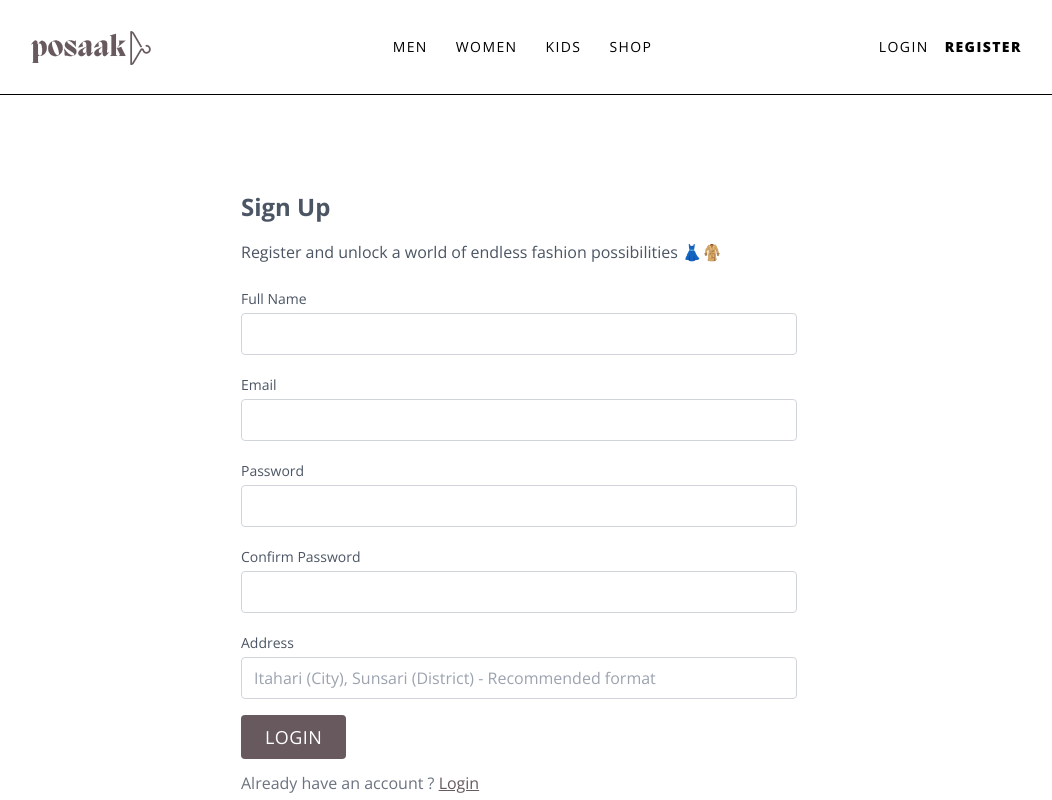
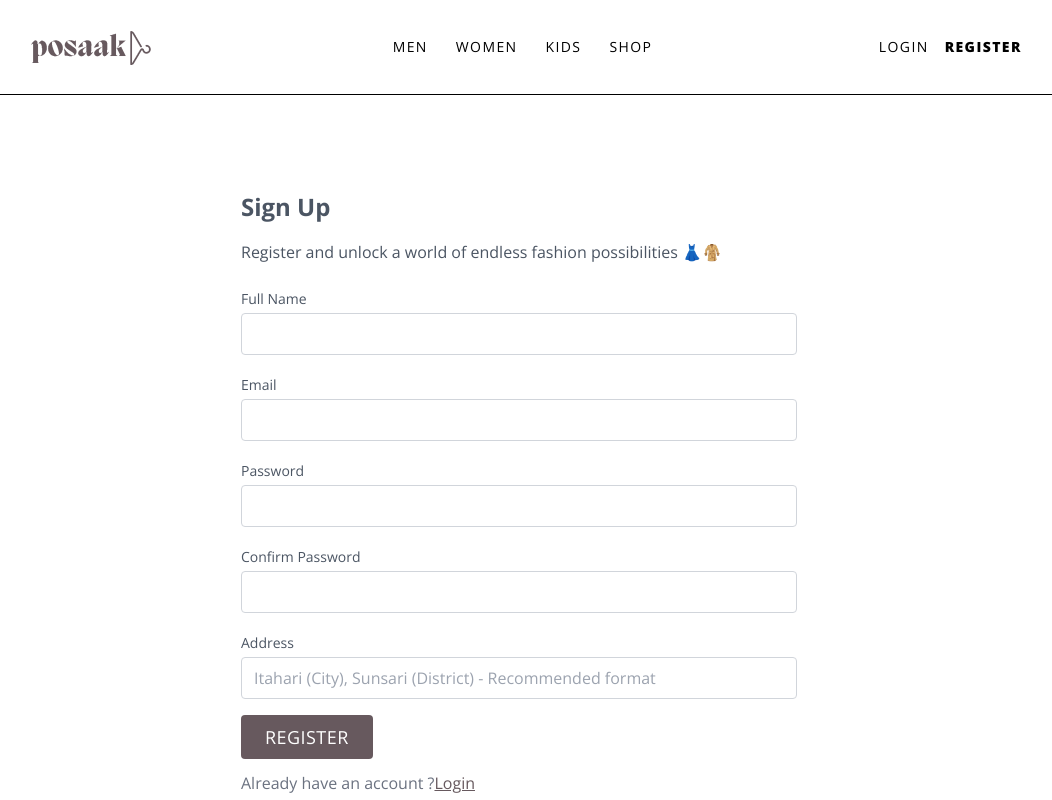
Before and after one commit to nishanbudhathoki2266/posaak, a Next.js app in the folder client/: page /auth/register in a window 1280 px wide. Shown: the top 800 px of the page, without its empty margins (121-1173 px from the left). Built offline with nearby package versions, Linux system fonts and the light colour scheme.

Commit message:
Implemented user registration

```diff
--- a/client/src/pages/auth/login.js
+++ b/client/src/pages/auth/login.js
@@ -24,6 +24,7 @@ function LoginPage() {
       password: values.password,
     });
 
+    setIsLoading(false);
     if (response.status === "success") {
       dispatch(setDetails(response));
       router.push("/");
@@ -31,7 +32,6 @@ function LoginPage() {
     } else {
       toast.error(response.message);
     }
-    setIsLoading(false);
   }
 
   const LoginSchema = Yup.object().shape({
--- a/client/src/pages/auth/register.js
+++ b/client/src/pages/auth/register.js
@@ -1,8 +1,55 @@
 import Button from "@/components/Button";
 import Heading from "@/components/Heading";
+import { Formik, Form, Field } from "formik";
+import * as Yup from "yup";
 import Link from "next/link";
+import FormError from "@/components/FormError";
+import { useRouter } from "next/router";
+import { useState } from "react";
+import { useDispatch } from "react-redux";
+import { register } from "@/utils/api";
+import { setDetails } from "@/redux/reducerSlices/userSlice";
+import { toast } from "react-hot-toast";
 
 function RegisterPage() {
+  const [isLoading, setIsLoading] = useState(false);
+  const router = useRouter();
+  const dispatch = useDispatch();
+
+  async function handleRegister(values) {
+    setIsLoading(true);
+    const response = await register({
+      name: values.fullName,
+      email: values.email,
+      password: values.password,
+      passwordConfirm: values.passwordConfirm,
+      address: values.address,
+    });
+
+    setIsLoading(false);
+    if (response.status === "success") {
+      dispatch(setDetails(response));
+      router.push("/");
+      toast.success("Registered successfully! Welcome.");
+    } else {
+      toast.error(response.message);
+    }
+  }
+
+  // Schema
+  const RegisterSchema = Yup.object().shape({
+    fullName: Yup.string().required("Please enter your full name!"),
+    email: Yup.string()
+      .email("Please enter a valid email")
+      .required("Email is required"),
+    password: Yup.string()
+      .required("Password is required")
+      .min(8, "Password must be at least 8 characters!"),
+    passwordConfirm: Yup.string()
+      .required("You must confirm your password!")
+      .oneOf([Yup.ref("password")], "Both passwords must match!"),
+    address: Yup.string().required("Please enter your address!"),
+  });
   return (
     <section className="text-gray-600 h-auto px-5 py-16">
       <div className="bg-white flex flex-col mx-auto md:w-3/4 lg:w-1/2 w-full p-8">
@@ -10,28 +57,54 @@ function RegisterPage() {
         <p className="leading-relaxed mb-5 text-gray-600">
           Register and unlock a world of endless fashion possibilities 👗🧥
         </p>
-        <form>
+        <Formik
+          initialValues={{
+            fullName: "",
+            email: "",
+            password: "",
+            passwordConfirm: "",
+            address: "",
+          }}
+          validationSchema={RegisterSchema}
+          onSubmit={async (values) => {
+            handleRegister(values);
+          }}
+        >
+          {({ errors, touched }) => (
+            <Form>
               <div className="relative mb-4">
-            <label htmlFor="name" className="leading-7 text-sm text-gray-600">
+                <label
+                  htmlFor="name"
+                  className="leading-7 text-sm text-gray-600"
+                >
                   Full Name
                 </label>
-            <input
+                <Field
                   type="text"
                   id="fullName"
                   name="fullName"
                   className="w-full bg-white rounded border border-gray-300 focus:border-[#67595E] focus:ring-2 focus:ring-[#67595E] text-base outline-none text-gray-700 py-1 px-3 leading-8 transition-colors duration-200 ease-in-out"
                 />
+                <FormError>
+                  {errors.fullName && touched.fullName ? errors.fullName : ""}
+                </FormError>
               </div>
               <div className="relative mb-4">
-            <label htmlFor="name" className="leading-7 text-sm text-gray-600">
+                <label
+                  htmlFor="email"
+                  className="leading-7 text-sm text-gray-600"
+                >
                   Email
                 </label>
-            <input
-              type="text"
-              id="name"
-              name="name"
+                <Field
+                  type="email"
+                  id="email"
+                  name="email"
                   className="w-full bg-white rounded border border-gray-300 focus:border-[#67595E] focus:ring-2 focus:ring-[#67595E] text-base outline-none text-gray-700 py-1 px-3 leading-8 transition-colors duration-200 ease-in-out"
                 />
+                <FormError>
+                  {errors.email && touched.email ? errors.email : ""}
+                </FormError>
               </div>
               <div className="relative mb-4">
                 <label
@@ -40,26 +113,34 @@ function RegisterPage() {
                 >
                   Password
                 </label>
-            <input
+                <Field
                   type="password"
                   id="password"
                   name="password"
                   className="w-full bg-white rounded border border-gray-300 focus:border-[#67595E] focus:ring-2 focus:ring-[#67595E]  text-base outline-none text-gray-700 py-1 px-3 leading-8 transition-colors duration-200 ease-in-out"
                 />
+                <FormError>
+                  {errors.password && touched.password ? errors.password : ""}
+                </FormError>
               </div>
               <div className="relative mb-4">
                 <label
-              htmlFor="password"
+                  htmlFor="passwordConfirm"
                   className="leading-7 text-sm text-gray-600"
                 >
                   Confirm Password
                 </label>
-            <input
+                <Field
                   type="password"
-              id="confirmPassword"
-              name="confirmPassword"
+                  id="passwordConfirm"
+                  name="passwordConfirm"
                   className="w-full bg-white rounded border border-gray-300 focus:border-[#67595E] focus:ring-2 focus:ring-[#67595E]  text-base outline-none text-gray-700 py-1 px-3 leading-8 transition-colors duration-200 ease-in-out"
                 />
+                <FormError>
+                  {errors.passwordConfirm && touched.passwordConfirm
+                    ? errors.passwordConfirm
+                    : ""}
+                </FormError>
               </div>
               <div className="relative mb-4">
                 <label
@@ -68,23 +149,30 @@ function RegisterPage() {
                 >
                   Address
                 </label>
-            <input
+                <Field
                   type="text"
                   placeholder="Itahari (City), Sunsari (District) - Recommended format"
                   id="address"
                   name="address"
                   className="w-full bg-white rounded border border-gray-300 focus:border-[#67595E] focus:ring-2 focus:ring-[#67595E]  text-base outline-none text-gray-700 py-1 px-3 leading-8 transition-colors duration-200 ease-in-out"
                 />
+                <FormError>
+                  {errors.address && touched.address ? errors.address : ""}
+                </FormError>
               </div>
               <Button
+                disabled={isLoading}
+                type="submit"
                 variant="primary"
                 className="flex justify-center text-lg uppercase tracking-wide"
               >
-            Login
+                {isLoading ? "Registering..." : "Register"}
               </Button>
-        </form>
+            </Form>
+          )}
+        </Formik>
         <p className="text-md text-gray-500 mt-3">
-          Already have an account ?{" "}
+          Already have an account ?
           <Link href="/auth/login" className="text-[#67595E] underline">
             Login
           </Link>
--- a/client/src/utils/api.js
+++ b/client/src/utils/api.js
@@ -39,6 +39,24 @@ const getProductById = async (id) => {
 
 const getAllCategories = async () => {
   const response = await fetch("http://localhost:8080/api/v1/categories");
+
+  const data = await response.json();
+
+  if (!data.status === "success") {
+    throw new Error(data.message);
+  }
+
+  return data;
+};
+
+const register = async (credentials) => {
+  const response = await fetch("http://localhost:8080/api/v1/users/signup", {
+    method: "POST",
+    body: JSON.stringify(credentials),
+    headers: {
+      "Content-Type": "application/json",
+    },
+  });
 
   const data = await response.json();
 
@@ -105,6 +123,7 @@ export {
   getProductById,
   getAllProducts,
   getAllCategories,
+  register,
   login,
   updateMe,
   updateMyPassword,
```
Also changed, not shown: 1 other file (tests, documents, lock files or other folders). Lines whose indentation alone changed are shown as unchanged.
